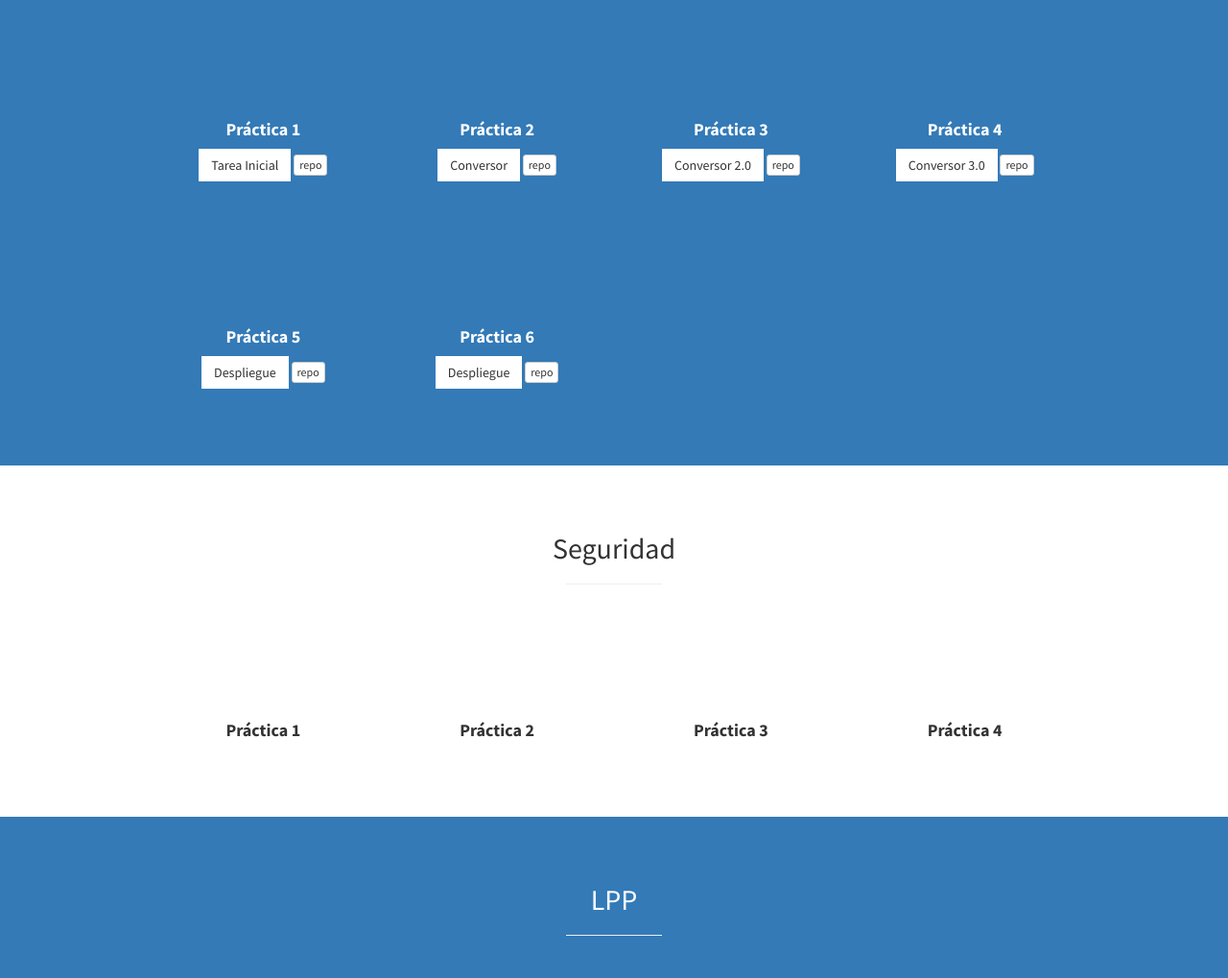
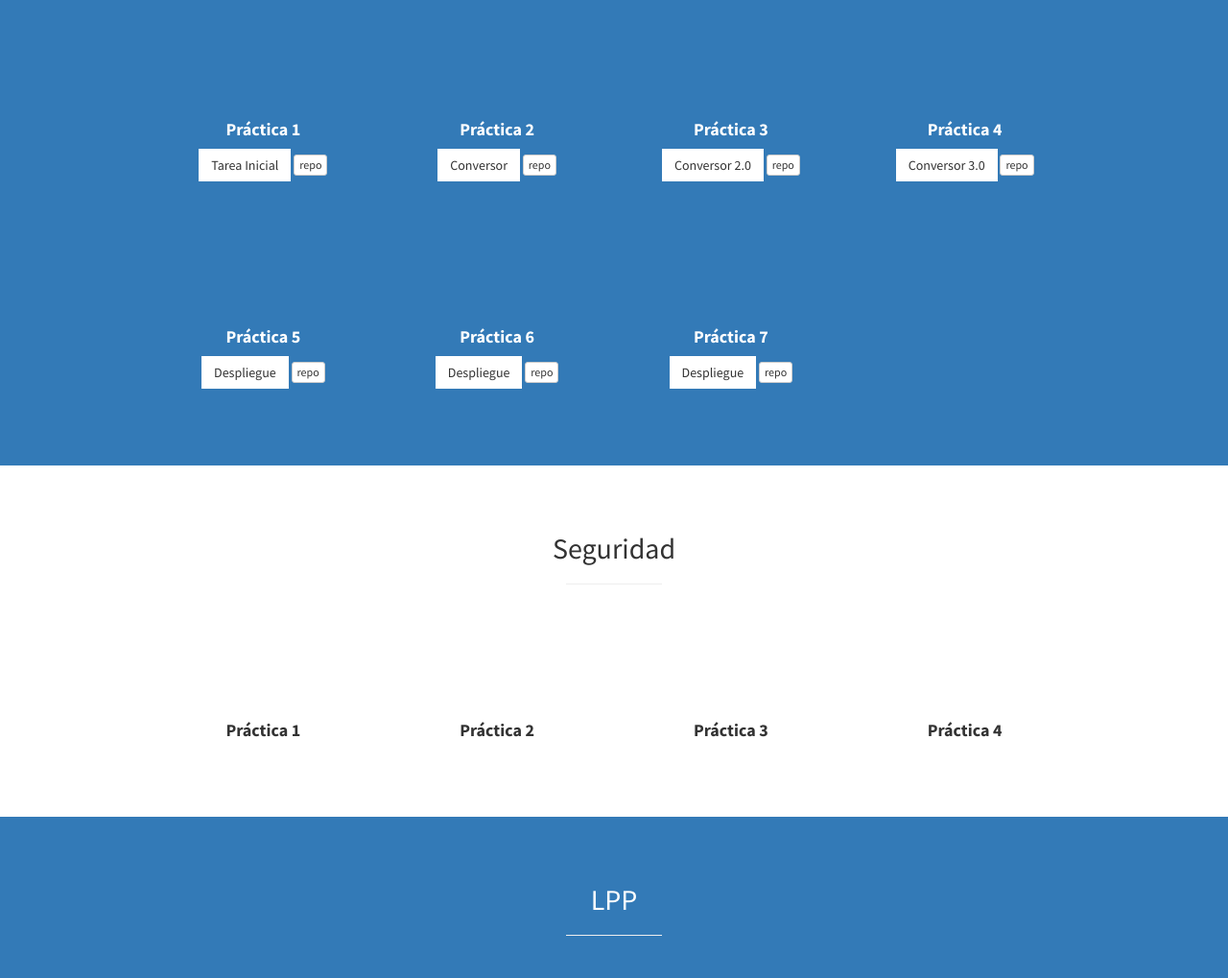
Before and after one commit to OscarTrujillo/OscarTrujillo.github.io, a plain HTML site: page index.html in a window 1280 px wide. Shown: the part 1232-2251 px from the top of the page at 96% size. Drawn offline with Linux system fonts and the light colour scheme.

Commit message:
añadiendo practica 7

```diff
--- a/index.html
+++ b/index.html
@@ -159,6 +159,17 @@
                                 </h4>
                                 <a href="http://10.6.128.82:8080" class="btn btn-light"> Despliegue </a>
                                 <a href="https://github.com/OscarTrujillo/temperatura_iaas" class="btn btn-default btn-xs">repo</a>
+                            </div>
+                        </div>
+                        <div class="col-md-3 col-sm-6">
+                            <div class="service-item">
+                                <span class="fa-stack fa-4x">
+                            </span>
+                                <h4>
+                                    <strong>Práctica 7</strong>
+                                </h4>
+                                <a href="http://10.6.128.82:8081" class="btn btn-light"> Despliegue </a>
+                                <a href="https://github.com/OscarTrujillo/quiz" class="btn btn-default btn-xs">repo</a>
                             </div>
                         </div>
 
```
